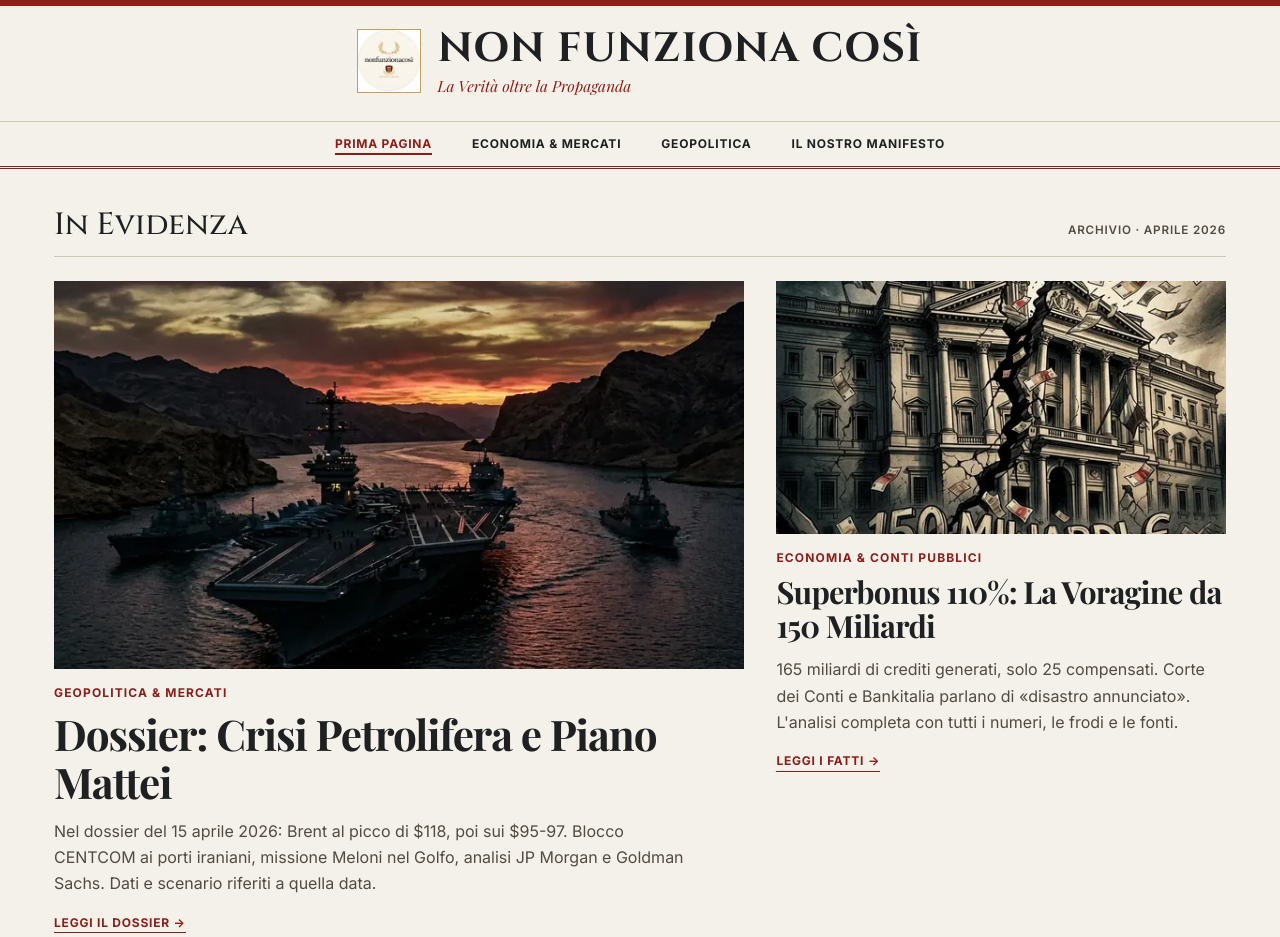
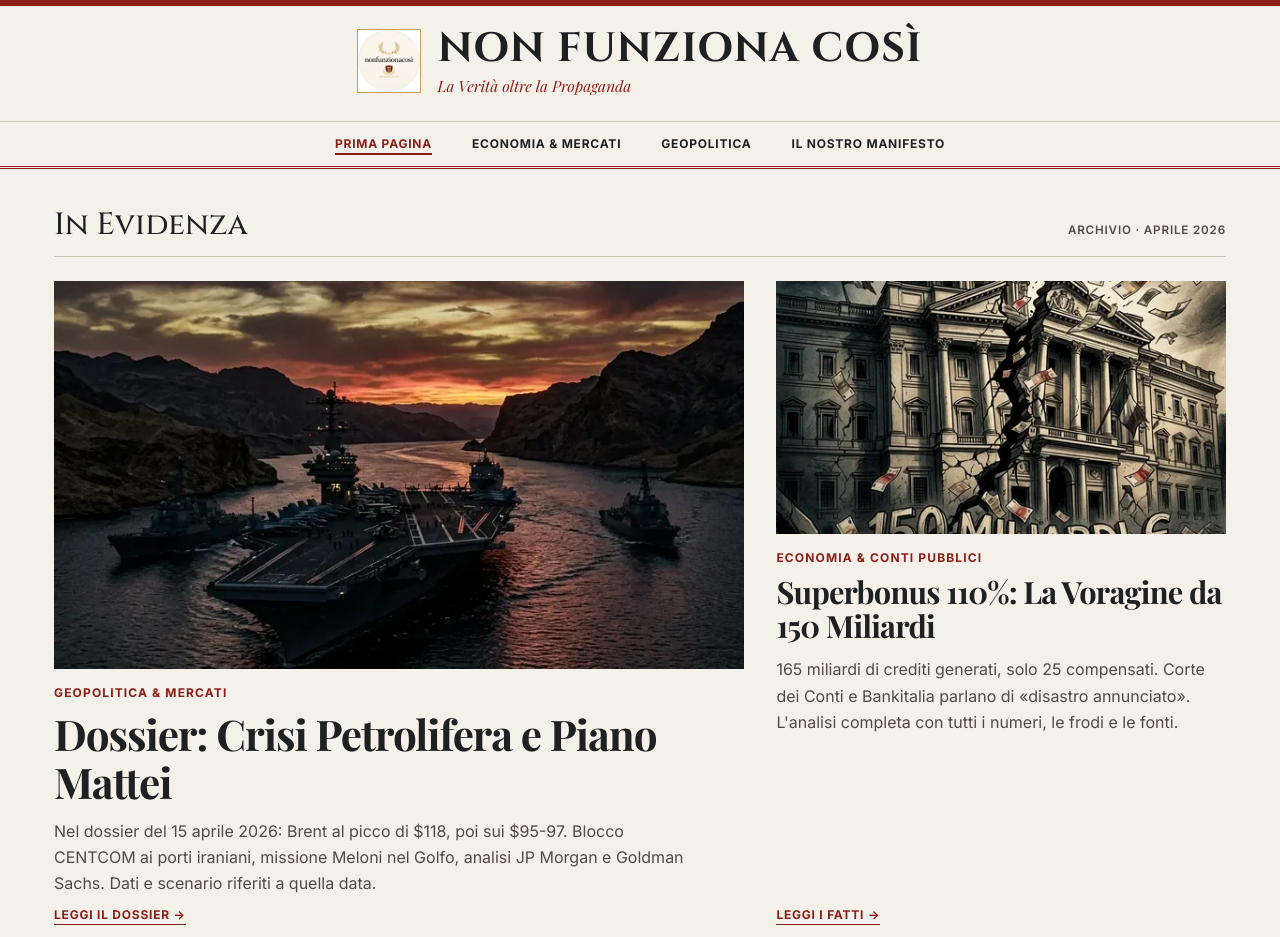
Before and after one commit to enniolizza/non-funziona-cosi, an Eleventy site: page src/pagine/home.njk in a window 1280 px wide. Shown: the top 937 px of the page. Built offline with nearby package versions, Linux system fonts and the light colour scheme; Eleventy itself is replaced by a stand-in of ours; files that its build step writes are made by us from their sources.

Commit message:
Migliora il layout desktop delle pagine
Sistema griglie, larghezze dei contenuti e posizionamento delle immagini nelle pagine principali e nei dossier, mantenendo coerenti le copie sorgente e pubbliche.

Co-authored-by: Copilot App <223556219+Copilot@users.noreply.github.com>

```diff
--- a/assets/css/home.css
+++ b/assets/css/home.css
@@ -46,10 +46,32 @@ body { background: var(--color-surface); color: var(--color-surface-dark); line-
 .article-card--brief .article-title { font-size: clamp(1.4rem, 2vw, 1.7rem); }
 .article-card--brief .read-more { color: var(--color-text-muted); border: 0; }
 @media (min-width: 48rem) {
-    .news-grid { grid-template-columns: repeat(10, minmax(0, 1fr)); column-gap: var(--space-8); }
+    .news-grid { grid-template-columns: repeat(10, minmax(0, 1fr)); column-gap: var(--space-8); align-items: stretch; }
     .article-card--lead { grid-column: span 6; }
     .article-card--secondary { grid-column: span 4; }
+    .article-card--lead, .article-card--secondary {
+        display: flex;
+        flex-direction: column;
+    }
+    .article-card--lead .article-content, .article-card--secondary .article-content {
+        display: flex;
+        flex: 1;
+        flex-direction: column;
+    }
+    .article-card--lead .read-more, .article-card--secondary .read-more {
+        align-self: flex-start;
+        margin-top: auto;
+        padding-top: var(--space-2);
+    }
     .article-card--brief { grid-column: span 5; }
+}
+@media (min-width: 64rem) {
+    .front-stories { padding-block: clamp(2rem, 3vw, 3.25rem) var(--space-16); }
+    .identity-grid { min-height: 390px; }
+    .hero { display: flex; align-items: center; padding-inline: clamp(2rem, 4vw, 4.5rem); }
+    .banner-carousel, .banner-carousel.is-enhanced { min-height: 390px; }
+    .banner-slide, .banner-overlay { min-height: 390px; }
+    .mission-inner { gap: clamp(3rem, 5vw, 5rem); }
 }
 /* Roman imagery and original manifesto, paired rather than stacked full-screen. */
 .identity-grid { display: grid; grid-template-columns: 1fr 1fr; background: var(--color-surface-dark); border-block: 3px double var(--color-gold); }
--- a/assets/css/manifesto.css
+++ b/assets/css/manifesto.css
@@ -27,6 +27,12 @@ main { padding: 56px 0; }
 .comparison-negative { list-style-type: '❌ '; }
 .comparison-positive { list-style-type: '📊 '; }
 .comparison-item { margin-bottom: 12px; }
+@media (min-width: 64rem) {
+    .hero { padding-block: 72px; }
+    main { padding-block: 64px; }
+    .virtue-grid { margin-block: 44px 64px; }
+    .method-section { padding: 44px 48px; }
+}
 @media (max-width: 640px) {
     .hero { padding: 44px 24px; }
     .hero p { font-size: 1.1rem; }
--- a/assets/css/petrolio.css
+++ b/assets/css/petrolio.css
@@ -24,7 +24,7 @@ body {
 main { padding: 30px 16px 0; }
 
 .dossier-wrapper {
-    max-width: 960px;
+    max-width: 1040px;
     margin: 0 auto;
     background-color: var(--color-surface);
     border-top: 6px solid var(--color-accent);
@@ -431,6 +431,11 @@ ul.dossier-list li::marker {
 @media (max-width: 768px) {
     .date-strip { font-size: .72rem; gap: 12px; }
 }
+@media (min-width: 769px) {
+    main { padding-inline: 24px; }
+    .content-body { padding-inline: clamp(42px, 5vw, 62px); }
+    .pdf-figure { width: 100%; }
+}
 @media (max-width: 600px) {
     .dossier-hero { aspect-ratio: auto; min-height: 320px; }
 }
--- a/assets/css/superbonus.css
+++ b/assets/css/superbonus.css
@@ -7,7 +7,7 @@ body {
 }
 
 .container {
-    max-width: 920px;
+    max-width: 980px;
     margin: 0 auto;
     padding: 0 20px;
 }
@@ -390,6 +390,15 @@ h3 {
     animation: fadeInUp 0.6s ease forwards;
 }
 
+@media (min-width: 769px) {
+    .hero-image img { object-position: center 42%; }
+    .hero-overlay { padding: 80px 40px 38px; }
+    .article-header { max-width: 820px; margin-inline: auto; }
+    .content { max-width: 820px; margin-inline: auto; }
+    .timeline, .fraud-grid, .table-responsive, .big-number-section,
+    .sources, .editor-note { max-width: 820px; margin-inline: auto; }
+}
+
 @media (max-width: 768px) {
     h1 { font-size: 1.9rem; }
     h2 { font-size: 1.5rem; }
--- a/src/assets/css/home.css
+++ b/src/assets/css/home.css
@@ -46,10 +46,32 @@ body { background: var(--color-surface); color: var(--color-surface-dark); line-
 .article-card--brief .article-title { font-size: clamp(1.4rem, 2vw, 1.7rem); }
 .article-card--brief .read-more { color: var(--color-text-muted); border: 0; }
 @media (min-width: 48rem) {
-    .news-grid { grid-template-columns: repeat(10, minmax(0, 1fr)); column-gap: var(--space-8); }
+    .news-grid { grid-template-columns: repeat(10, minmax(0, 1fr)); column-gap: var(--space-8); align-items: stretch; }
     .article-card--lead { grid-column: span 6; }
     .article-card--secondary { grid-column: span 4; }
+    .article-card--lead, .article-card--secondary {
+        display: flex;
+        flex-direction: column;
+    }
+    .article-card--lead .article-content, .article-card--secondary .article-content {
+        display: flex;
+        flex: 1;
+        flex-direction: column;
+    }
+    .article-card--lead .read-more, .article-card--secondary .read-more {
+        align-self: flex-start;
+        margin-top: auto;
+        padding-top: var(--space-2);
+    }
     .article-card--brief { grid-column: span 5; }
+}
+@media (min-width: 64rem) {
+    .front-stories { padding-block: clamp(2rem, 3vw, 3.25rem) var(--space-16); }
+    .identity-grid { min-height: 390px; }
+    .hero { display: flex; align-items: center; padding-inline: clamp(2rem, 4vw, 4.5rem); }
+    .banner-carousel, .banner-carousel.is-enhanced { min-height: 390px; }
+    .banner-slide, .banner-overlay { min-height: 390px; }
+    .mission-inner { gap: clamp(3rem, 5vw, 5rem); }
 }
 /* Roman imagery and original manifesto, paired rather than stacked full-screen. */
 .identity-grid { display: grid; grid-template-columns: 1fr 1fr; background: var(--color-surface-dark); border-block: 3px double var(--color-gold); }
--- a/src/assets/css/manifesto.css
+++ b/src/assets/css/manifesto.css
@@ -27,6 +27,12 @@ main { padding: 56px 0; }
 .comparison-negative { list-style-type: '❌ '; }
 .comparison-positive { list-style-type: '📊 '; }
 .comparison-item { margin-bottom: 12px; }
+@media (min-width: 64rem) {
+    .hero { padding-block: 72px; }
+    main { padding-block: 64px; }
+    .virtue-grid { margin-block: 44px 64px; }
+    .method-section { padding: 44px 48px; }
+}
 @media (max-width: 640px) {
     .hero { padding: 44px 24px; }
     .hero p { font-size: 1.1rem; }
--- a/src/assets/css/petrolio.css
+++ b/src/assets/css/petrolio.css
@@ -24,7 +24,7 @@ body {
 main { padding: 30px 16px 0; }
 
 .dossier-wrapper {
-    max-width: 960px;
+    max-width: 1040px;
     margin: 0 auto;
     background-color: var(--color-surface);
     border-top: 6px solid var(--color-accent);
@@ -431,6 +431,11 @@ ul.dossier-list li::marker {
 @media (max-width: 768px) {
     .date-strip { font-size: .72rem; gap: 12px; }
 }
+@media (min-width: 769px) {
+    main { padding-inline: 24px; }
+    .content-body { padding-inline: clamp(42px, 5vw, 62px); }
+    .pdf-figure { width: 100%; }
+}
 @media (max-width: 600px) {
     .dossier-hero { aspect-ratio: auto; min-height: 320px; }
 }
--- a/src/assets/css/superbonus.css
+++ b/src/assets/css/superbonus.css
@@ -7,7 +7,7 @@ body {
 }
 
 .container {
-    max-width: 920px;
+    max-width: 980px;
     margin: 0 auto;
     padding: 0 20px;
 }
@@ -390,6 +390,15 @@ h3 {
     animation: fadeInUp 0.6s ease forwards;
 }
 
+@media (min-width: 769px) {
+    .hero-image img { object-position: center 42%; }
+    .hero-overlay { padding: 80px 40px 38px; }
+    .article-header { max-width: 820px; margin-inline: auto; }
+    .content { max-width: 820px; margin-inline: auto; }
+    .timeline, .fraud-grid, .table-responsive, .big-number-section,
+    .sources, .editor-note { max-width: 820px; margin-inline: auto; }
+}
+
 @media (max-width: 768px) {
     h1 { font-size: 1.9rem; }
     h2 { font-size: 1.5rem; }
```
